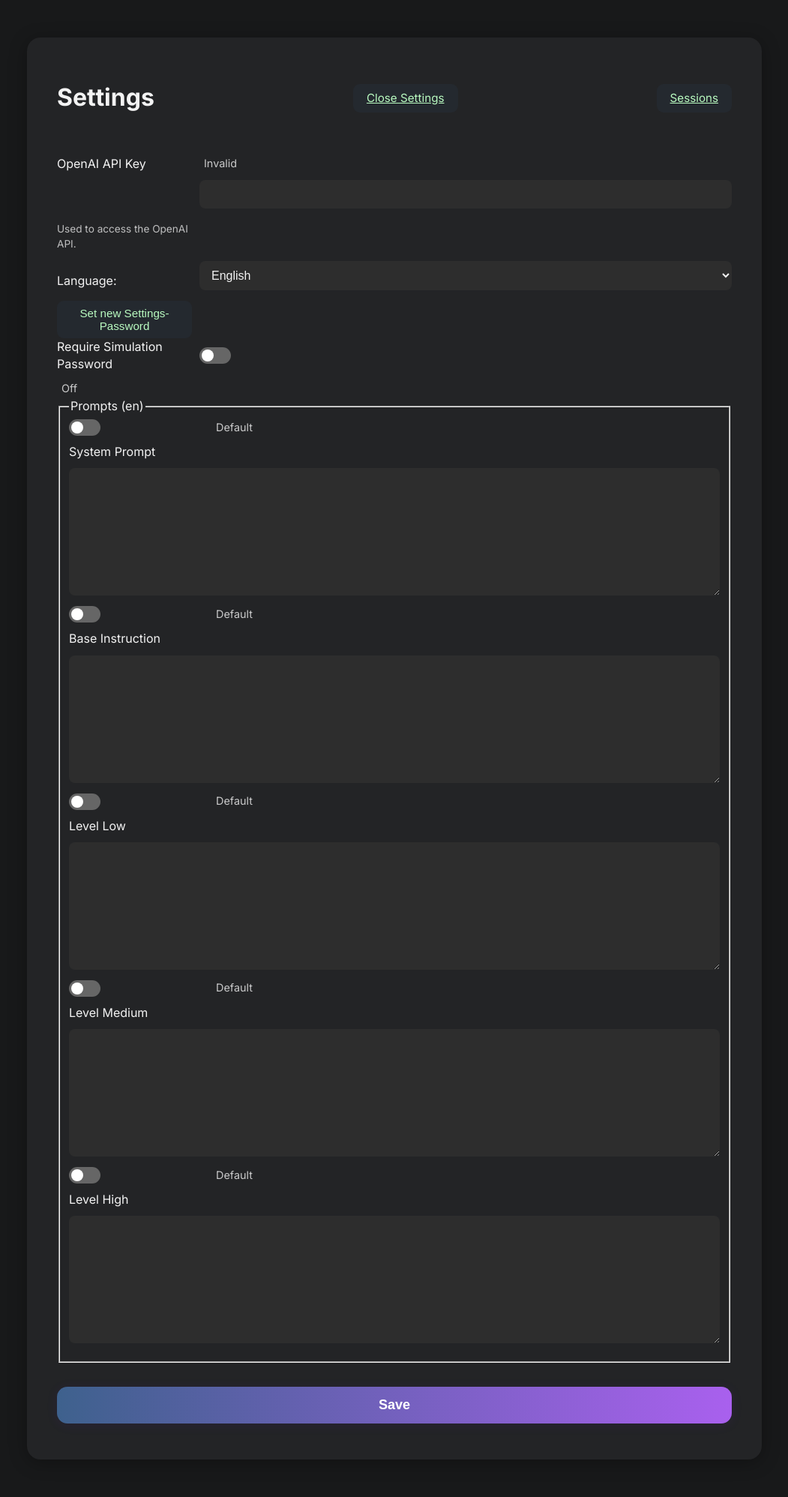
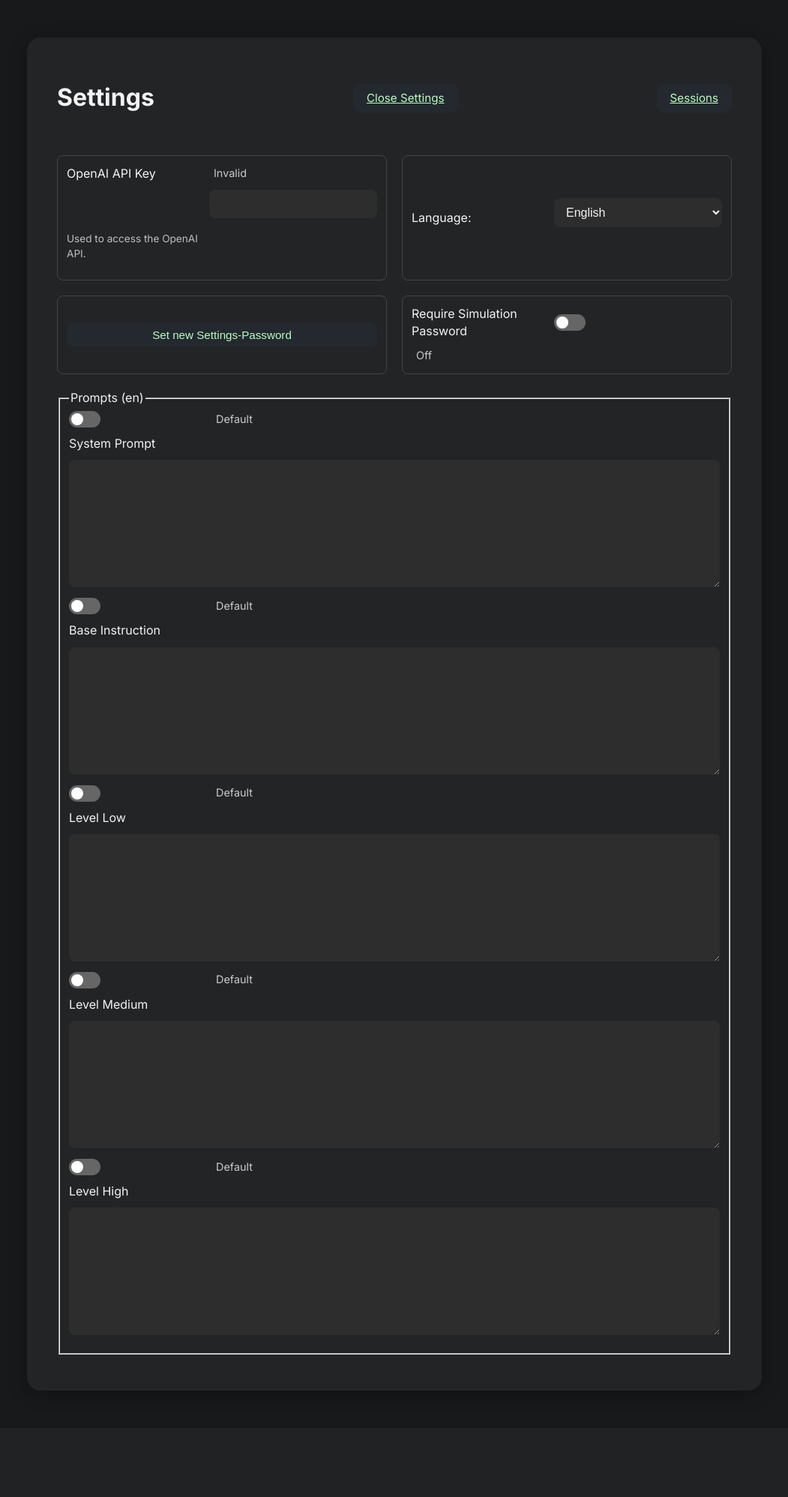
Before and after one commit to jo2000we/KlaSim, a Django app: template config/templates/config/settings.html in a window 1280 px wide. Shown: the whole page at 75% size, without its empty margins (114-1165 px from the left). After the commit the page ends 1862 px from the top, so only its background shows below. Run offline with Django 4.2, Linux system fonts and the light colour scheme; tables that the repository leaves empty hold one stand-in row (values such as "Sample post"); the template is opened without the code that fills it: values that come from a table or form of the project are taken from there, most other values are stand-ins (such as "Sample title", 1, 10 or a date in 2020).

Commit message:
Improve settings layout

```diff
--- a/config/templates/config/settings.html
+++ b/config/templates/config/settings.html
@@ -33,7 +33,7 @@
             {{ form.language.label_tag }}
             {{ form.language }}
         </div>
-        <div>
+        <div class="single">
             <button type="button" id="newPwBtn" class="btn">Set new Settings-Password</button>
             {{ form.new_password }}
         </div>
@@ -82,7 +82,6 @@
                 {{ prompt_form.level_high_text }}
             </div>
         </fieldset>
-        <button class="btn main-action" type="submit">Save</button>
     </form>
 </div>
 
@@ -193,8 +192,16 @@ if (newPwBtn && pwModal) {
         }
         hiddenNewPw.value = pw1.value;
         pwModal.style.display = 'none';
+        form.requestSubmit();
     });
 }
+
+document.querySelectorAll('#settingsForm input, #settingsForm select, #settingsForm textarea')
+    .forEach(el => {
+        el.addEventListener('change', () => {
+            form.requestSubmit();
+        });
+    });
 </script>
 </body>
 </html>
--- a/simulator/static/simulator/style.css
+++ b/simulator/static/simulator/style.css
@@ -83,11 +83,28 @@ form {
     margin-bottom: 16px;
 }
 
+.settings-grid {
+    display: grid;
+    grid-template-columns: 1fr 1fr;
+    gap: 20px;
+}
+
+.settings-grid fieldset {
+    grid-column: 1 / -1;
+}
+
 .settings-grid > div {
     display: grid;
     grid-template-columns: 180px 1fr;
     align-items: center;
     gap: 10px;
+    border: 1px solid #444;
+    padding: 12px;
+    border-radius: 8px;
+}
+
+.settings-grid > div.single {
+    grid-template-columns: 1fr;
 }
 
 .settings-grid fieldset > div {
@@ -326,3 +343,7 @@ footer {
     gap: 10px;
     margin-top: 16px;
 }
+
+.modal-actions .btn {
+    flex: 1;
+}
```
